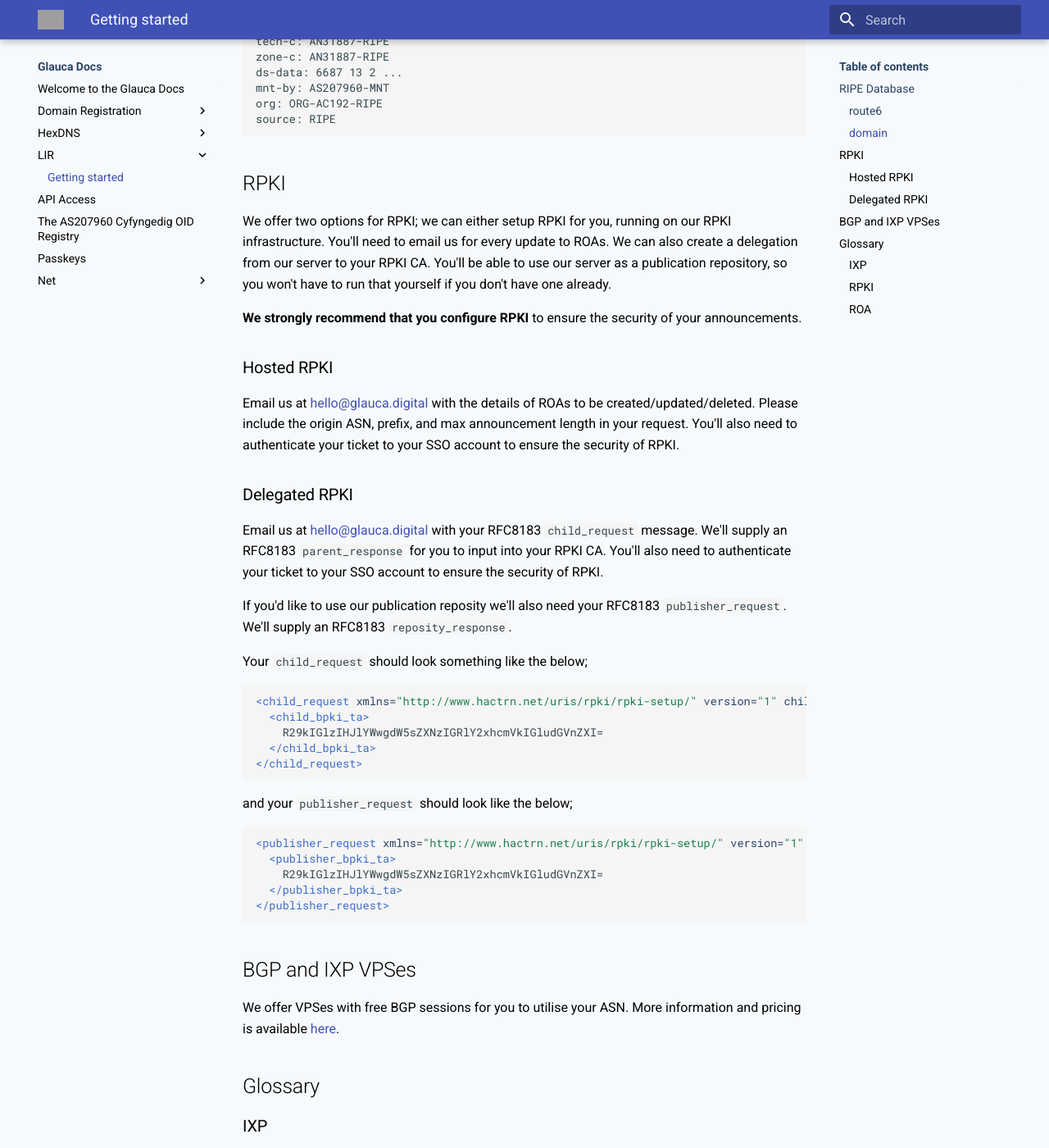
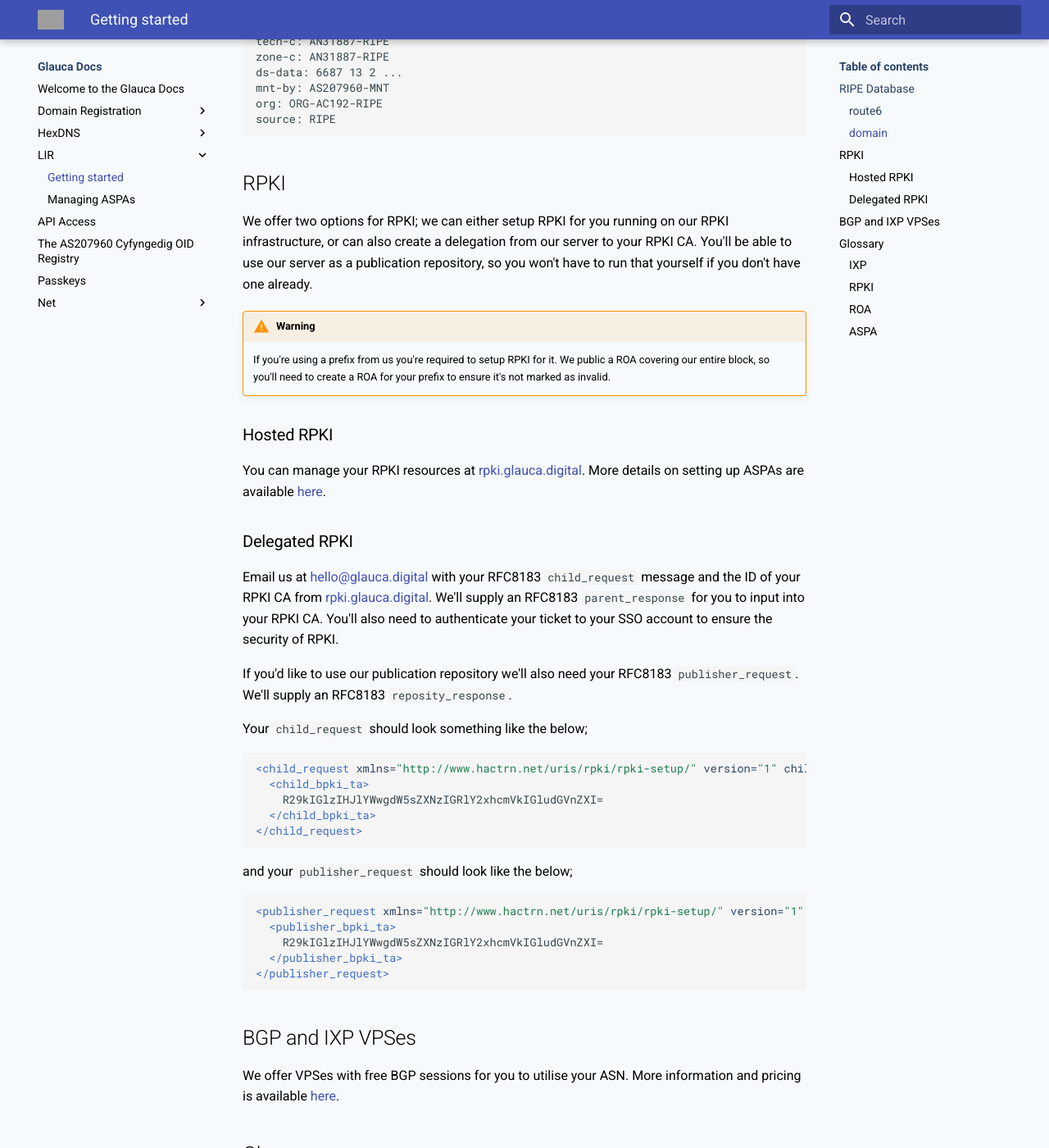
Before and after one commit to AS207960/docs, an MkDocs documentation site: the page built from docs/lir/getting-started.md, in a window 1280 px wide and 1400 px high, scrolled down 1001 px. Shown: the whole window at 82% size. Built offline with MkDocs 1.6.1 and Material for MkDocs 9.7.7, drawn with Linux system fonts in a browser that asks for light colours; some of the changed text lies outside the part shown; grey boxes are pictures that could not be loaded.

Commit message:
add ASPA docs

```diff
--- a/docs/lir/getting-started.md
+++ b/docs/lir/getting-started.md
@@ -54,31 +54,30 @@
 
 ## RPKI
 
-We offer two options for RPKI; we can either setup RPKI for you, running on
-our RPKI infrastructure. You'll need to email us for every update to ROAs.
-We can also create a delegation from our server to your RPKI CA. You'll
-be able to use our server as a publication repository, so you won't have
-to run that yourself if you don't have one already.
+We offer two options for RPKI; we can either setup RPKI for you running on
+our RPKI infrastructure, or can also create a delegation from our server to
+your RPKI CA. You'll be able to use our server as a publication repository,
+so you won't have to run that yourself if you don't have one already.
 
-**We strongly recommend that you configure RPKI** to ensure the security
-of your announcements.
+!!! warning
+    If you're using a prefix from us you're required to setup RPKI for it.
+    We public a ROA covering our entire block, so you'll need to create
+    a ROA for your prefix to ensure it's not marked as invalid.
 
 ### Hosted RPKI
 
-Email us at [hello@glauca.digital](mailto:hello@glauca.digital) with the
-details of ROAs to be created/updated/deleted. Please include the origin
-ASN, prefix, and max announcement length in your request. You'll also need
-to authenticate your ticket to your SSO account to ensure the security of
-RPKI.
+You can manage your RPKI resources at [rpki.glauca.digital](https://rpki.glauca.digital).
+More details on setting up ASPAs are available [here](/lir/managing-aspas/).
 
 ### Delegated RPKI
 
 Email us at [hello@glauca.digital](mailto:hello@glauca.digital) with your
-RFC8183 `child_request` message. We'll supply an RFC8183 `parent_response`
-for you to input into your RPKI CA. You'll also need to authenticate your
-ticket to your SSO account to ensure the security of RPKI.
+RFC8183 `child_request` message and the ID of your RPKI CA from [rpki.glauca.digital](https://rpki.glauca.digital).
+We'll supply an RFC8183 `parent_response` for you to input into your RPKI CA.
+You'll also need to authenticate your ticket to your SSO account to ensure the
+security of RPKI.
 
-If you'd like to use our publication reposity we'll also need your RFC8183
+If you'd like to use our publication repository we'll also need your RFC8183
 `publisher_request`. We'll supply an RFC8183 `reposity_response`.
 
 Your `child_request` should look something like the below;
@@ -120,3 +119,7 @@
 ### ROA
 **Route Origin Authorization** - RPKI objects that state which ASN is
 allowed to announce which prefix.
+
+### ASPA
+**Autonomous System Provider Authorization** - RPKI objects that state which ASN is
+allowed to upstream which ASN.
```
Also changed, not shown: docs/lir/managing-aspas.md (added, +27 -0 lines).
